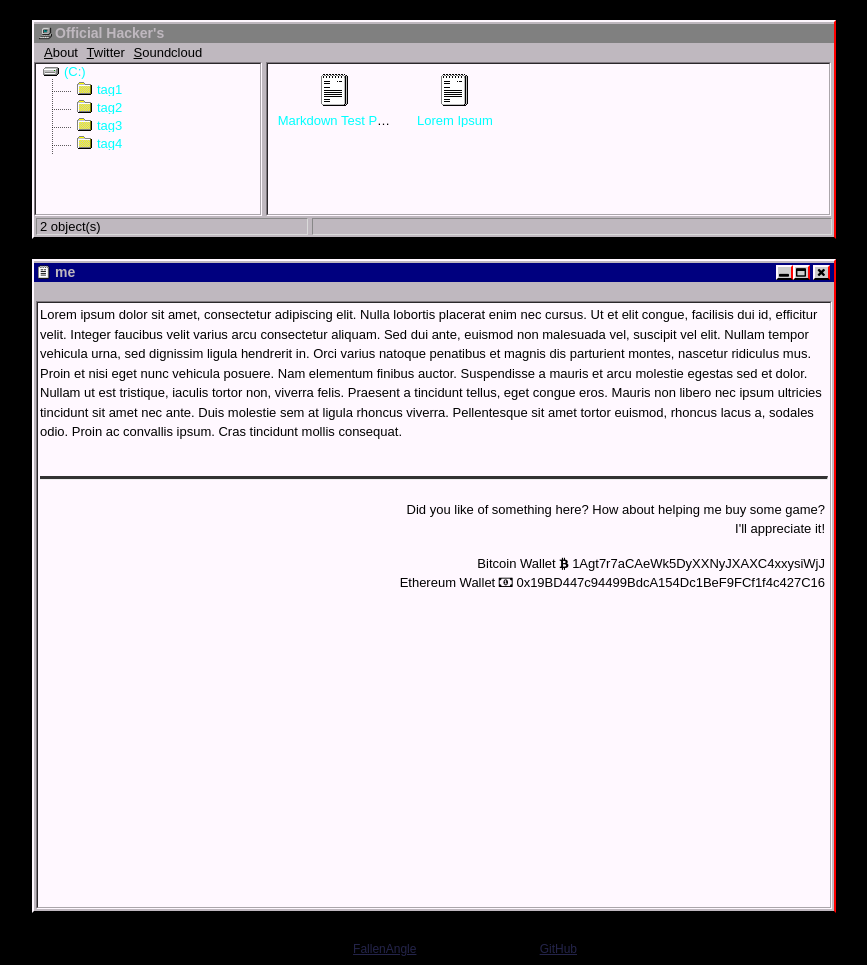
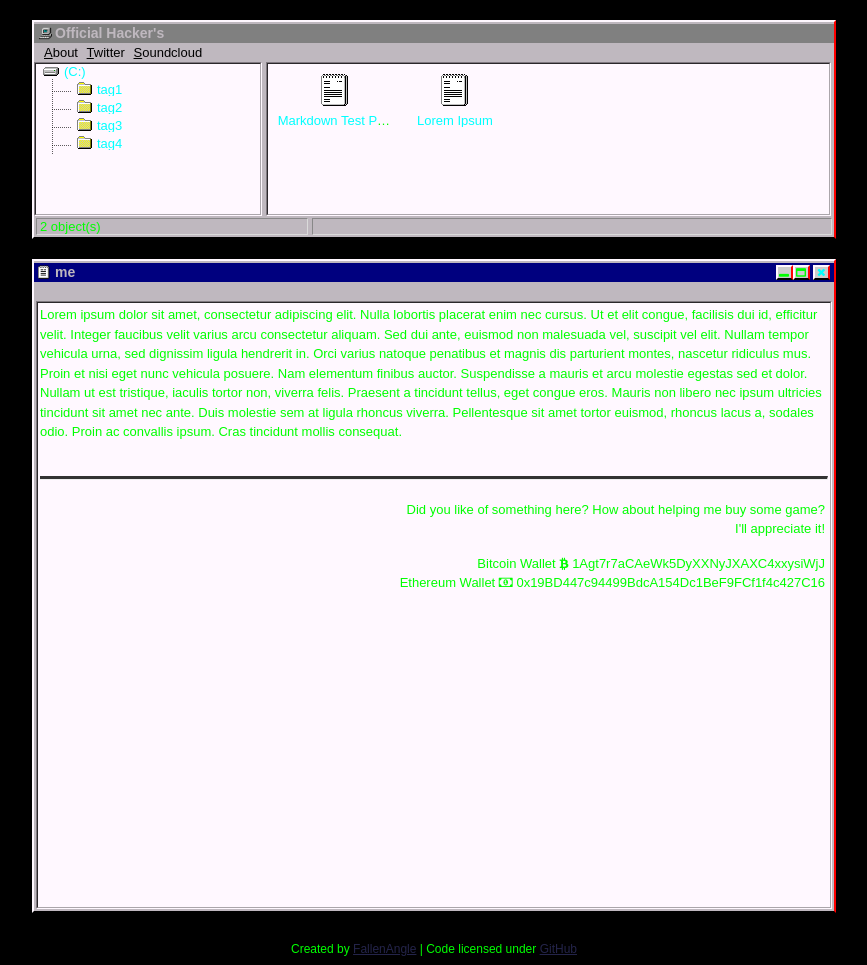
Before and after one commit to FallenAngle/fallenangle.github.io, a Jekyll site: the page built from me/index.md, in a window 1280 px wide. Shown: the whole page, without its empty margins (206-1073 px from the left). Built offline with Jekyll 4.4.1, drawn with Linux system fonts in a browser that asks for light colours.

Commit message:
Mr Hyde was here …

```diff
--- a/_sass/_main.scss
+++ b/_sass/_main.scss
@@ -2,6 +2,7 @@ body {
 	background: #000;
 	font-family: sans-serif, serif, monospace;
 	font-size: 13px;
+  color:#00ff00;
 }
 
 .wrapper, .content {
@@ -36,7 +37,7 @@ body {
 	}
 
 	a {
-		color: #000000;
+		color: #00ffff;
 	}
 
 	.btn {
```
